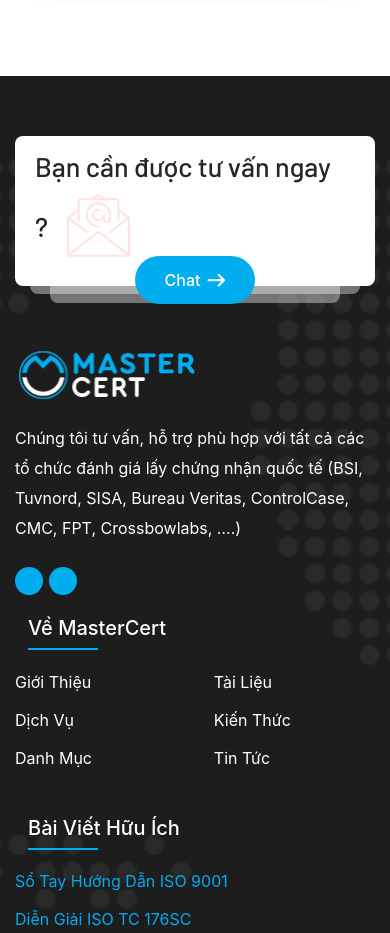
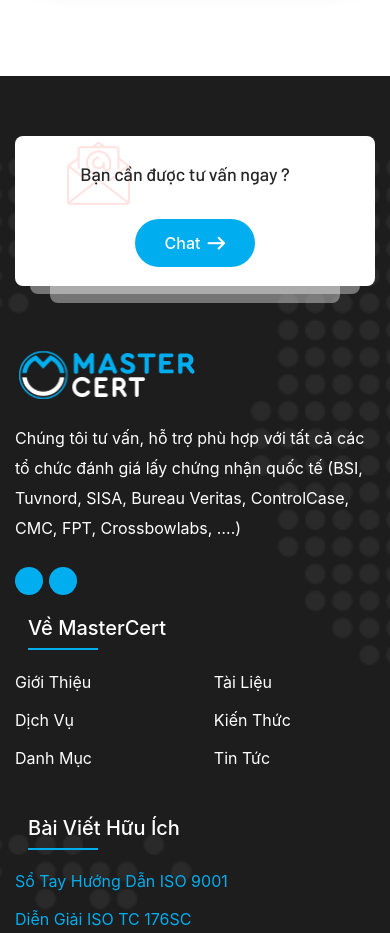
Before and after one commit to katetan3001/ISO_Agency_WebBlog, a React (Create React App) app: page / in a window 390 px wide. Shown: the part 7760-8693 px from the top of the page. Built offline with nearby package versions, Linux system fonts and the light colour scheme; some icons are missing; a web font is replaced by a local one.

Commit message:
fixed footer font size

```diff
--- a/public/assets/css/responsive.css
+++ b/public/assets/css/responsive.css
@@ -148,7 +148,7 @@
   }
 
   #footer-top .footer-schedule h2 {
-    font-size: 27px;
+    font-size: 18px;
     margin-right: 20px;
   }
 
```
